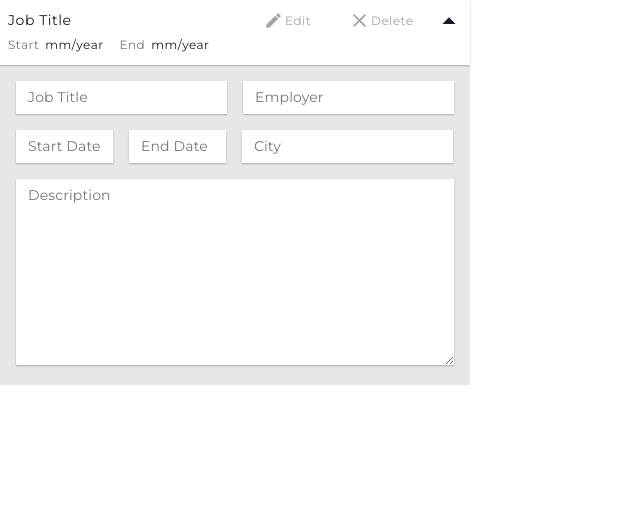
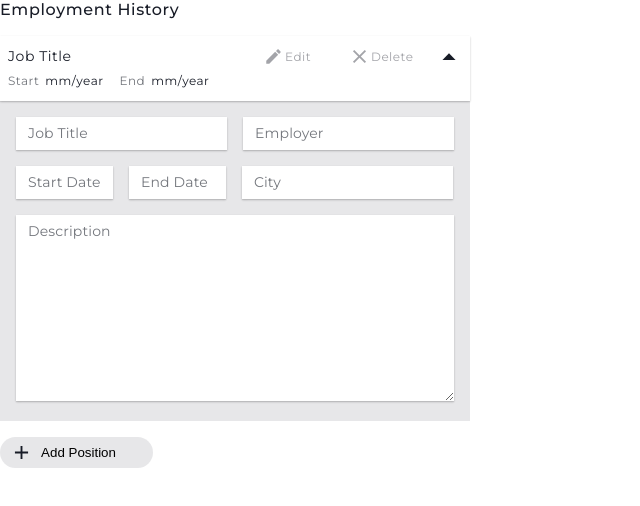
Before and after one commit to VovaMelnyk/Builder, a React (Create React App) app: page / in a window 1280 px wide. Shown: the top 506 px of the page, without its empty margins (0-640 px from the left). Built offline with nearby package versions, Linux system fonts and the light colour scheme.

Commit message:
:docs: create component EmploymentHistory and added styles for this component

```diff
--- a/src/App.js
+++ b/src/App.js
@@ -8,12 +8,12 @@ import Editor from "./Containers/Editor/Editor";
 import Templates from "./Containers/Templates/Templates";
 import Header from "./Components/Header/Header";
 import "./App.css";
-import EmploymentHistoryItem from "./Components/EmploymentHistoryItem/EmploymentHistoryItem";
+import EmploymentHistory from "./Components/EmploymentHistory/EmploymentHistory";
 
 function App() {
   return (
     <div className="App">
-      <EmploymentHistoryItem />
+      <EmploymentHistory />
       <Header />
       <Switch>
         <Route path={paths.registration} component={Registration} />
--- /dev/null
+++ b/src/Components/EmploymentHistory/EmploymentHistory.js
@@ -0,0 +1,15 @@
+import React from "react";
+import styles from "./EmploymentHistory.module.css";
+import EmploymentHistoryItem from "../EmploymentHistoryItem/EmploymentHistoryItem";
+
+const EmploymentHistory = () => {
+  return (
+    <div>
+      <h2 className={styles.EmploymentHistory_Title}>Employment History</h2>
+      <EmploymentHistoryItem />
+      <button className={styles.EmploymentHistory_Add_Btn}>Add Position</button>
+    </div>
+  );
+};
+
+export default EmploymentHistory;
--- /dev/null
+++ b/src/Components/EmploymentHistory/EmploymentHistory.module.css
@@ -0,0 +1,24 @@
+.EmploymentHistory_Title {
+  margin-bottom: 16px;
+  font-family: "Montserrat", sans-serif;
+  font-style: normal;
+  font-weight: 500;
+  font-size: 16px;
+  line-height: 20px;
+  align-items: center;
+  letter-spacing: 0.04em;
+  color: #181c27;
+}
+
+.EmploymentHistory_Add_Btn {
+  width: 153px;
+  padding: 8px 16px 8px 20px;
+  background-color: rgba(24, 28, 39, 0.1);
+  border-radius: 25px;
+  border: none;
+  background-image: url("/icons/employment_add_position_btn_icon.svg");
+  background-repeat: no-repeat;
+  background-position: 10%;
+  background-size: 10%;
+  cursor: pointer;
+}
--- a/src/Components/EmploymentHistoryItem/EmploymentHistoryItem.js
+++ b/src/Components/EmploymentHistoryItem/EmploymentHistoryItem.js
@@ -3,7 +3,9 @@ import styles from "./EmploymentHistoryItem.module.css";
 
 const EmploymentHistoryItem = () => {
   return (
-    <div className={styles.EmploymentHistoryItem_Conteiner}>
+    <div
+      className={`${styles.EmploymentHistoryItem_Container} ${styles.mb_16}`}
+    >
       <div className={styles.EmploymentHistoryItem_Header}>
         <div className={styles.EmploymentHistoryItem_Editor_Box}>
           <h5 className={styles.EmploymentHistoryItem_Editor_Title}>
--- a/src/Components/EmploymentHistoryItem/EmploymentHistoryItem.module.css
+++ b/src/Components/EmploymentHistoryItem/EmploymentHistoryItem.module.css
@@ -1,4 +1,4 @@
-.EmploymentHistoryItem_Conteiner {
+.EmploymentHistoryItem_Container {
   max-width: 470px;
 }
 
```
Also changed, not shown: public/icons/employment_add_position_btn_icon.svg (added).
